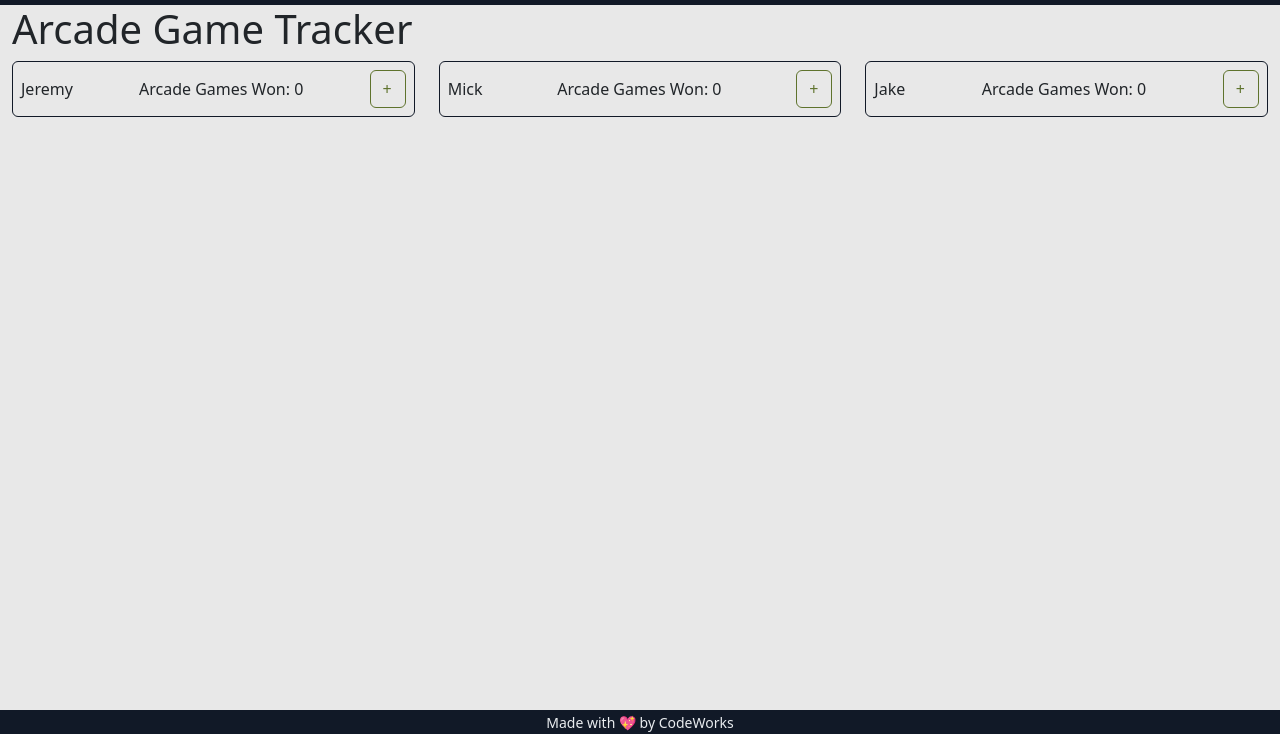
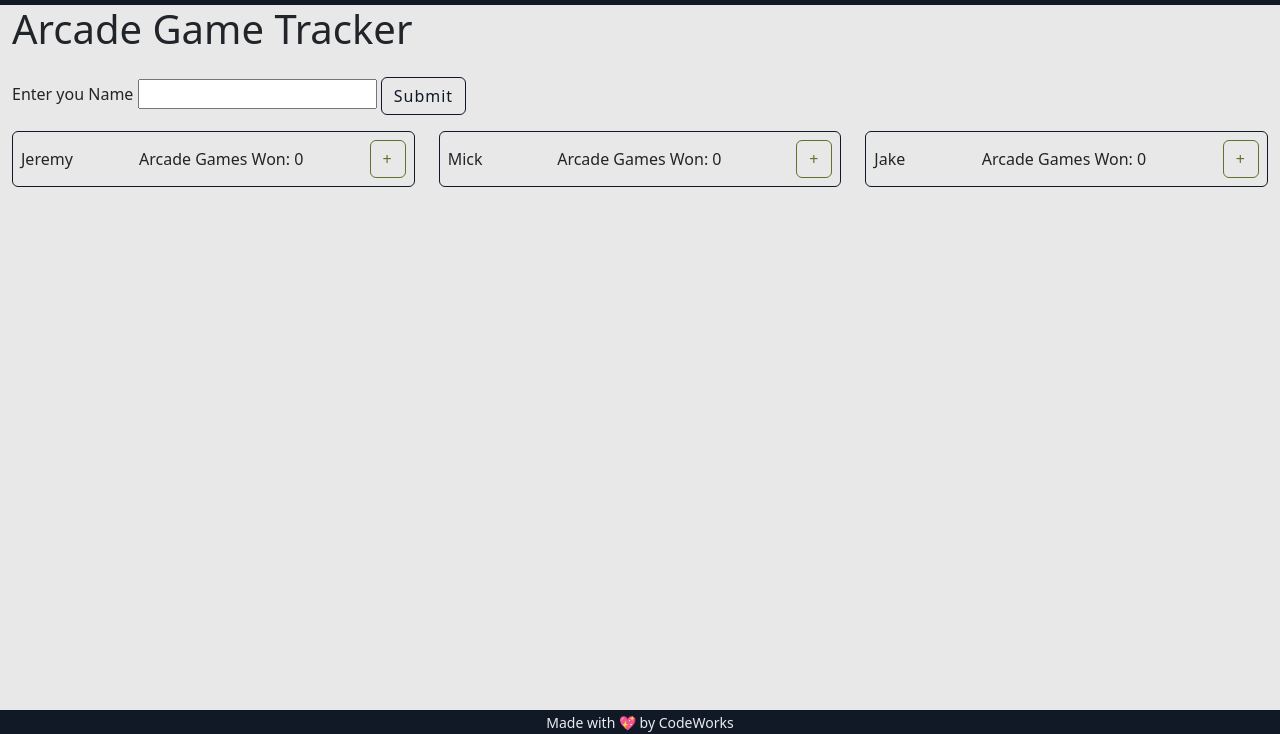
Before and after one commit to CodeWorks-FullStack/summer24_arcade_game_tracker, a website with bundled scripts: page index.html in a window 1280 px wide. Shown: the part 66-800 px from the top of the page. Built offline with nearby package versions, Linux system fonts and the light colour scheme; a script that the page names is missing.

Commit message:
adding new gamer to appstate and drawing data to DOM

```diff
--- a/app/controllers/GamersController.js
+++ b/app/controllers/GamersController.js
@@ -16,6 +16,21 @@ export class GamersController {
     console.log('Increasing score from the controller, and the gamer name is ' + gamerName);
     gamersService.increaseScore(gamerName)
     // NOTE this keyword references another property on the same object
+    this.drawGamers()
+  }
+
+  createNewGamer() {
+    // NOTE do not refresh the page
+    event.preventDefault()
+    console.log('creating gamer!');
+    const form = event.target
+    console.log('got the form', form);
+    // @ts-ignore
+    const nameFromForm = form.gamerName.value
+    console.log('name from form: ' + nameFromForm);
+
+    gamersService.createNewGamer(nameFromForm)
+
     this.drawGamers()
   }
 
--- a/app/services/GamersService.js
+++ b/app/services/GamersService.js
@@ -1,4 +1,5 @@
 import { AppState } from "../AppState.js";
+import { Gamer } from "../models/Gamer.js";
 
 // NOTE do not export class definition for services, so no one can create a new Service
 class GamersService {
@@ -10,6 +11,13 @@ class GamersService {
     foundGamer.score++
     console.log(`${foundGamer.name}'s score is now ${foundGamer.score}`);
   }
+
+  createNewGamer(gamerName) {
+    const gamer = new Gamer(gamerName)
+    console.log('created a gamer', gamer);
+    const gamers = AppState.gamers
+    gamers.push(gamer)
+  }
 }
 
 // NOTE creates one single service that our application interacts with, (Singleton)
--- a/index.html
+++ b/index.html
@@ -51,6 +51,17 @@
         </div>
       </div>
 
+      <div class="row my-3">
+        <div class="col-12">
+          <!-- onsumbit goes on form element, submit type button will trigger this function -->
+          <form onsubmit="app.GamersController.createNewGamer()">
+            <label for="gamerName">Enter you Name</label>
+            <input id="gamerName" type="text" name="gamerName" required minlength="1" maxlength="200">
+            <button class="btn btn-outline-dark" type="submit">Submit</button>
+          </form>
+        </div>
+      </div>
+
       <div id="gamerCards" class="row">
         <!-- NOTE drawn dynamically by controller on page load -->
         <!-- <div class="col-4">
```
